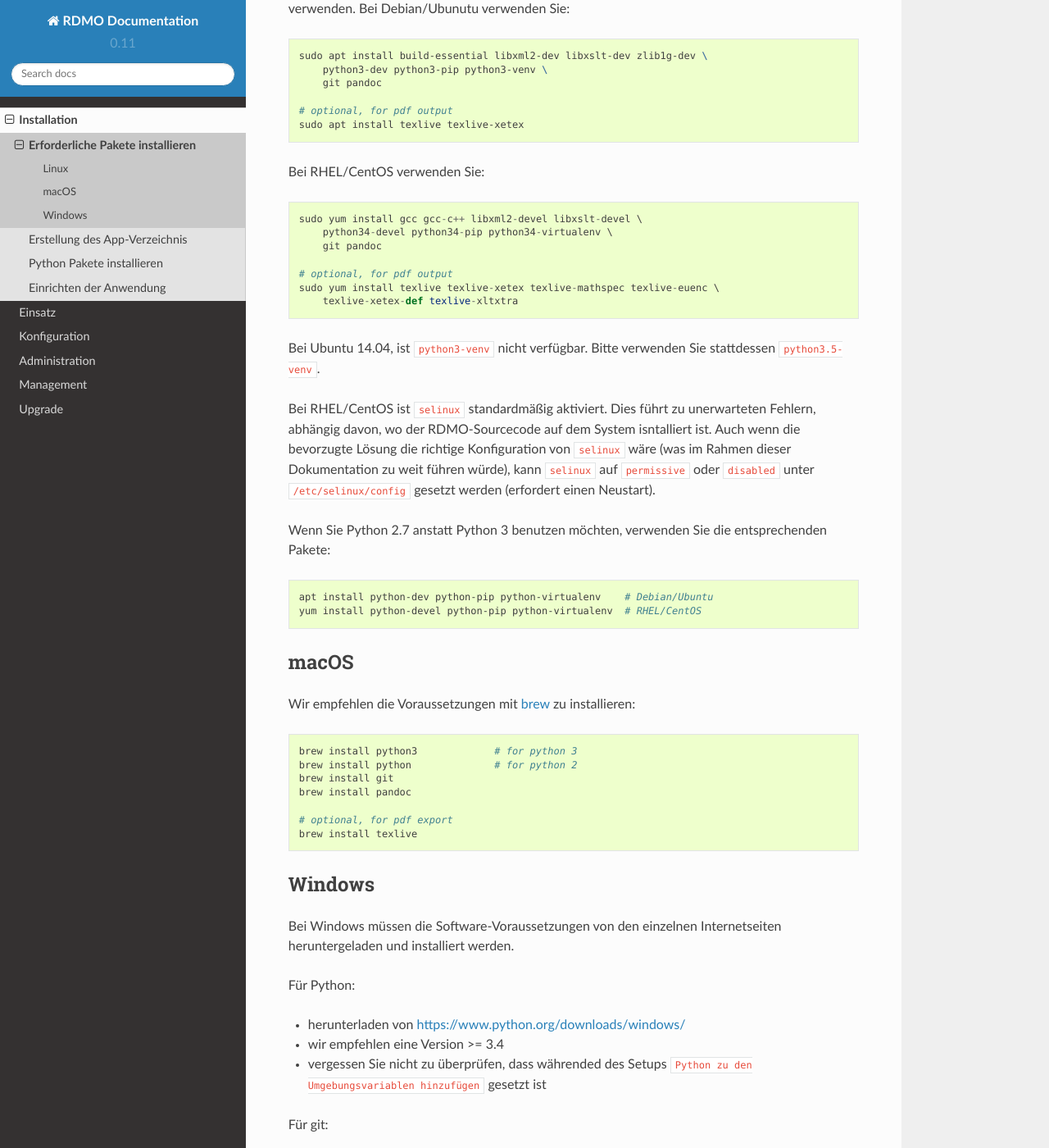
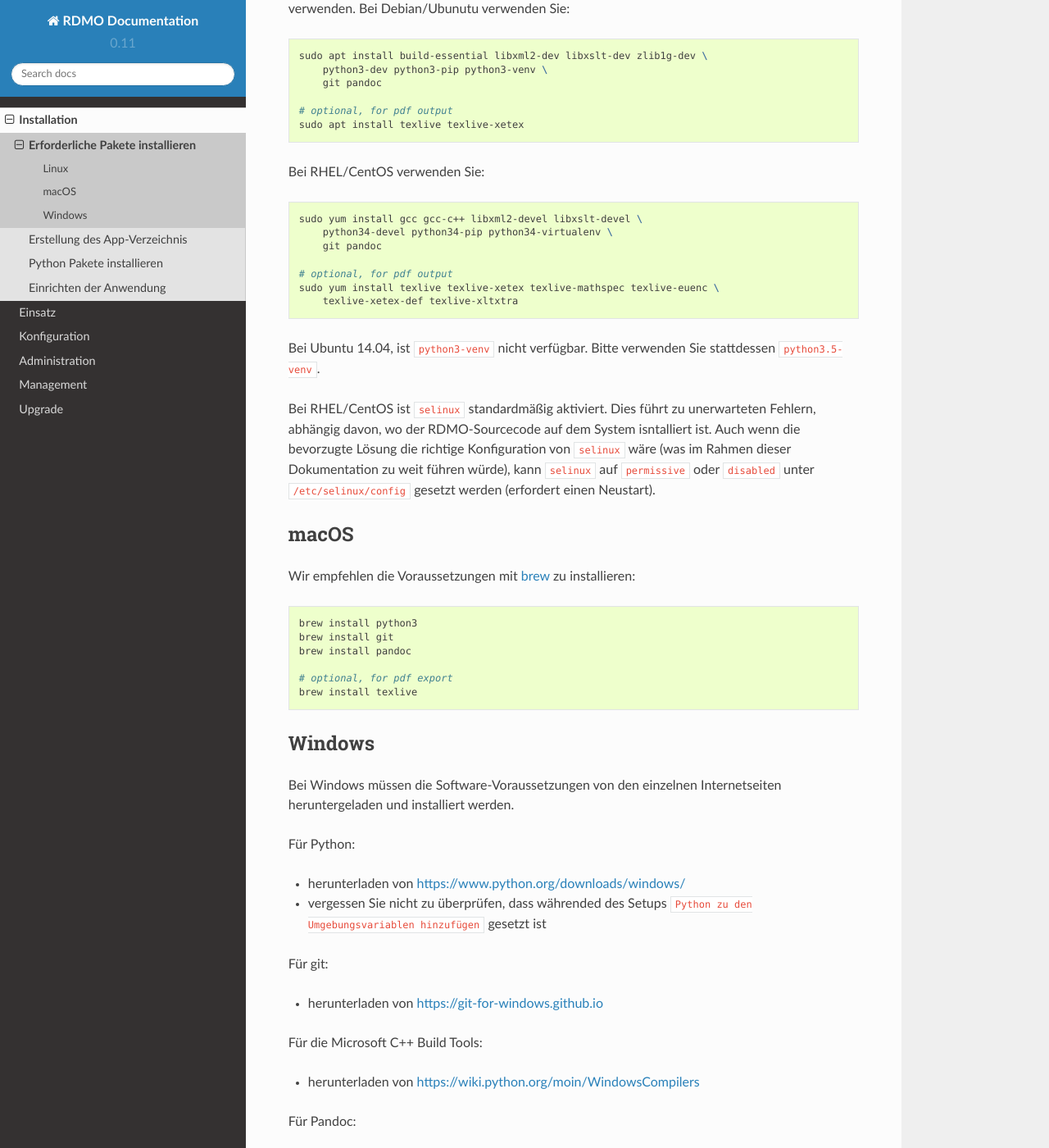
Before and after one commit to rdmorganiser/rdmo-docs-de, a Sphinx documentation site: the page built from docs/installation/prerequisites.md, in a window 1280 px wide and 1400 px high, scrolled down 337 px. Shown: the whole window at 82% size. Built offline with Sphinx 7.4.7 and the Read the Docs theme 2.0.0, drawn with Linux system fonts in a browser that asks for light colours.

Commit message:
Update installation

````diff
--- a/docs/installation/prerequisites.md
+++ b/docs/installation/prerequisites.md
@@ -17,7 +17,7 @@ sudo apt install texlive texlive-xetex
 
 Bei RHEL/CentOS verwenden Sie:
 
-```
+```bash
 sudo yum install gcc gcc-c++ libxml2-devel libxslt-devel \
     python34-devel python34-pip python34-virtualenv \
     git pandoc
@@ -31,21 +31,13 @@ Bei Ubuntu 14.04, ist `python3-venv` nicht verfügbar. Bitte verwenden Sie statt
 
 Bei RHEL/CentOS ist `selinux` standardmäßig aktiviert. Dies führt zu unerwarteten Fehlern, abhängig davon, wo der RDMO-Sourcecode auf dem System isntalliert ist. Auch wenn die bevorzugte Lösung die richtige Konfiguration von `selinux` wäre (was im Rahmen dieser Dokumentation zu weit führen würde), kann `selinux` auf `permissive` oder `disabled` unter `/etc/selinux/config` gesetzt werden (erfordert einen Neustart).
 
-Wenn Sie Python 2.7 anstatt Python 3 benutzen möchten, verwenden Sie die entsprechenden Pakete:
-
-```bash
-apt install python-dev python-pip python-virtualenv    # Debian/Ubuntu
-yum install python-devel python-pip python-virtualenv  # RHEL/CentOS
-```
-
 
 ## macOS
 
 Wir empfehlen die Voraussetzungen mit [brew](http://brew.sh) zu installieren:
 
 ```bash
-brew install python3             # for python 3
-brew install python              # for python 2
+brew install python3
 brew install git
 brew install pandoc
 
@@ -60,7 +52,6 @@ Bei Windows müssen die Software-Voraussetzungen von den einzelnen Internetseite
 
 Für Python:
 * herunterladen von <https://www.python.org/downloads/windows/>
-* wir empfehlen eine Version >= 3.4
 * vergessen Sie nicht zu überprüfen, dass währended des Setups `Python zu den Umgebungsvariablen hinzufügen` gesetzt ist
 
 Für git:
````
Also changed, not shown: docs/installation/clone.md (+1 -1 lines), docs/installation/index.md (+3 -3 lines), docs/installation/packages.md (+5 -6 lines), docs/installation/setup.md (+2 -2 lines).
